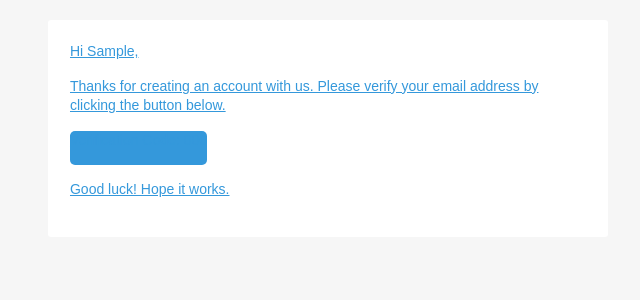
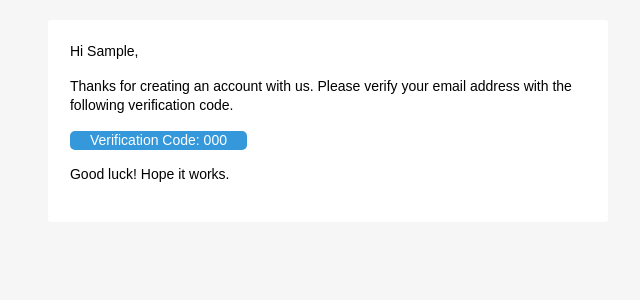
Before and after one commit to maksymdev701/video-marketing-backend, a Python web app: template templates/verification.html in a window 1280 px wide. Shown: the top 300 px of the page, without its empty margins (312-952 px from the left). Run offline with Jinja, Linux system fonts and the light colour scheme; the template is opened without the code that fills it: most values are stand-ins (such as "Sample title", 1, 10 or a date in 2020).

Commit message:
email template change

```diff
--- a/templates/_styles.html
+++ b/templates/_styles.html
@@ -135,9 +135,9 @@
       margin-left: 5px;
     }
 
-    p {
-      color: #3498db;
-      text-decoration: underline;
+    td span {
+      padding: 20px;
+      color: white;
     }
 
     /* -------------------------------------
--- a/templates/verification.html
+++ b/templates/verification.html
@@ -2,8 +2,7 @@
 
 <p>Hi {{first_name}},</p>
 <p>
-  Thanks for creating an account with us. Please verify your email address by
-  clicking the button below.
+  Thanks for creating an account with us. Please verify your email address with the following verification code.
 </p>
 <table
   role="presentation"
@@ -19,7 +18,7 @@
           <tbody>
             <tr>
               <td>
-                <p>Verification Code: {{code}}</p>
+                <span>Verification Code: {{code}}</span>
               </td>
             </tr>
           </tbody>
```
